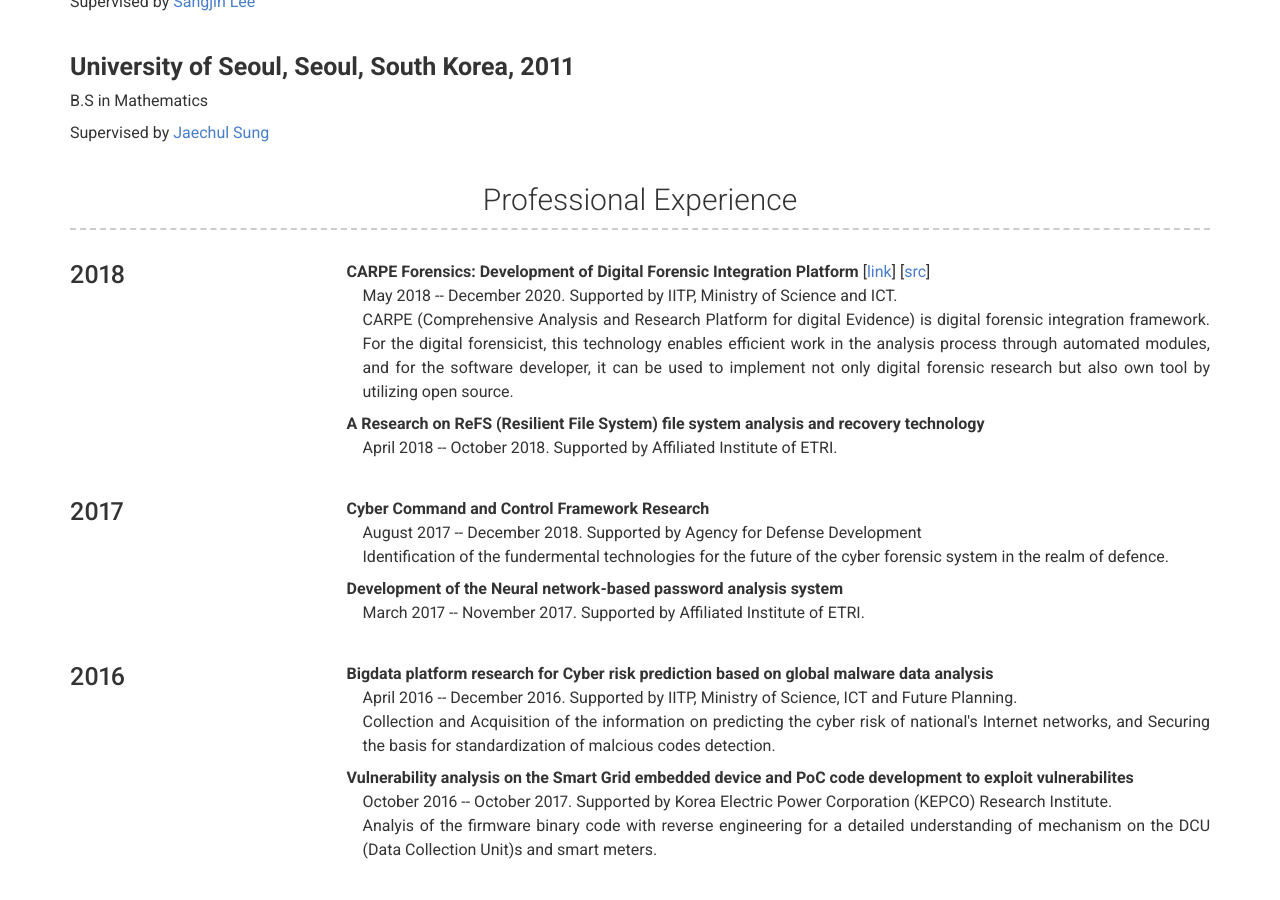
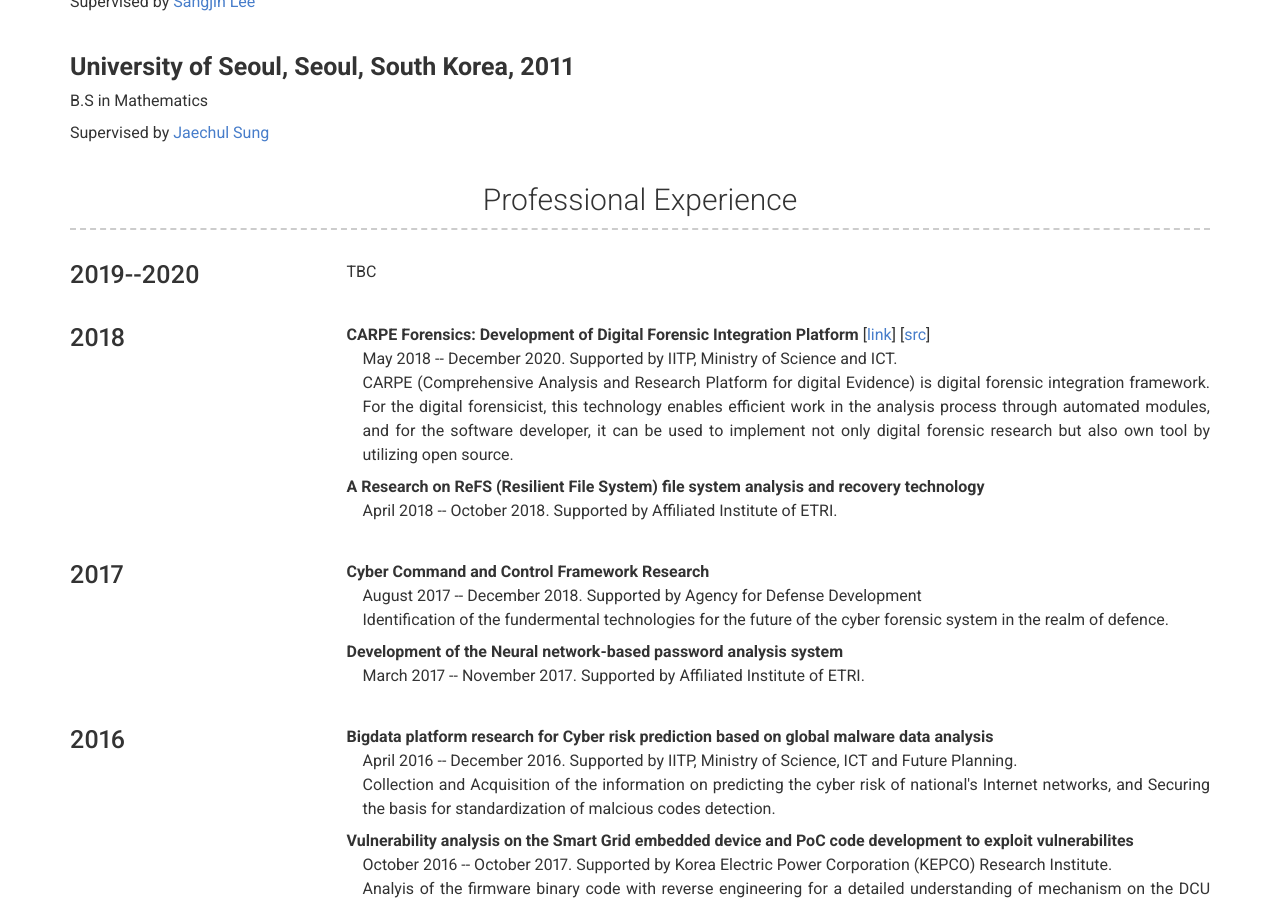
Before and after one commit to JaehyeokHan/jaehyeokhan.github.io, a Jekyll site: the page built from index.md, in a window 1280 px wide and 900 px high, scrolled down 826 px. Built offline with Jekyll 4.4.1, drawn with Linux system fonts in a browser that asks for light colours; nearby versions of some CDN libraries.

Commit message:
Update _config.yml

```diff
--- a/_config.yml
+++ b/_config.yml
@@ -90,6 +90,11 @@ content:
   - title: Professional Experience # Title for the section
     layout: list # Type of content section (list/text/text2)
     content:
+      - layout: left
+        title: 2019--2020
+        description: | # this will include new lines to allow paragraphs
+          <p style="text-indent: -1em;">TBC</p>
+
       - layout: left
         title: 2018
         #link:
```
